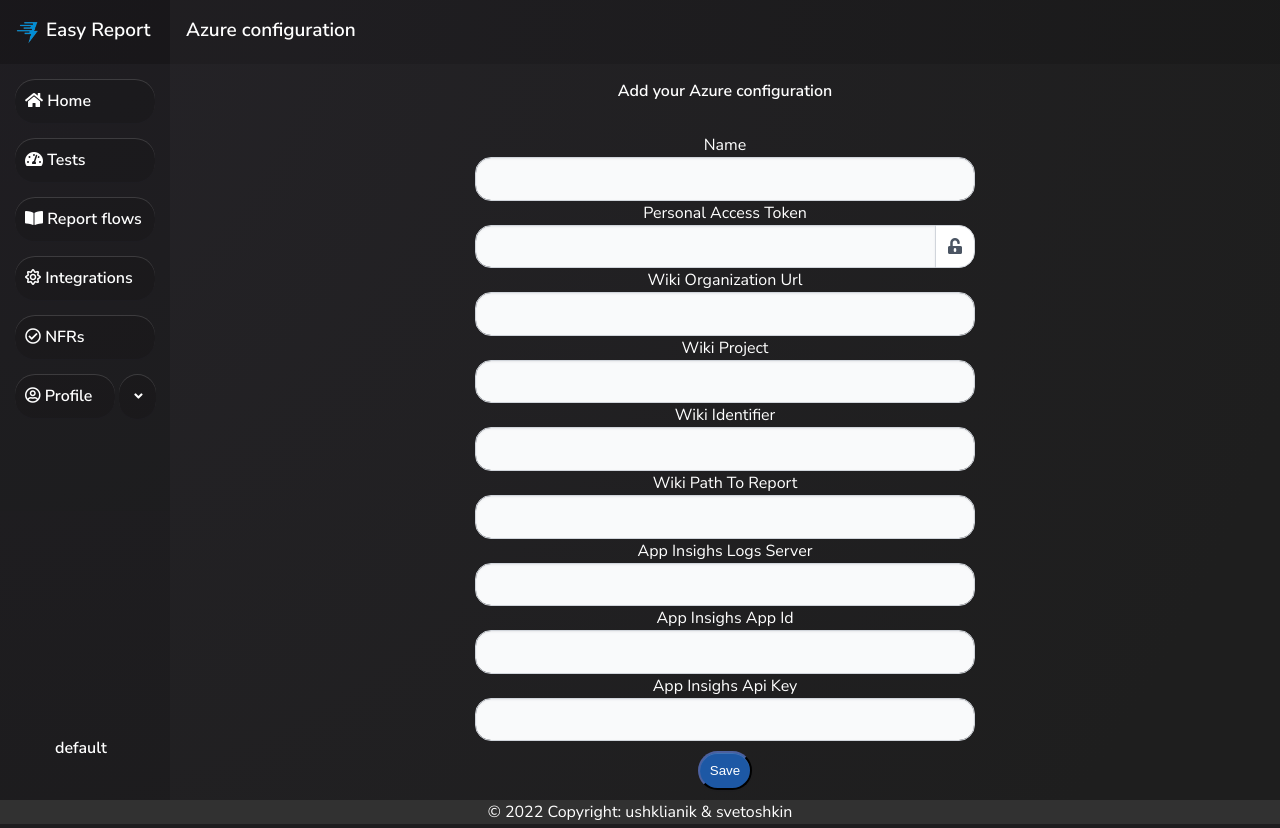
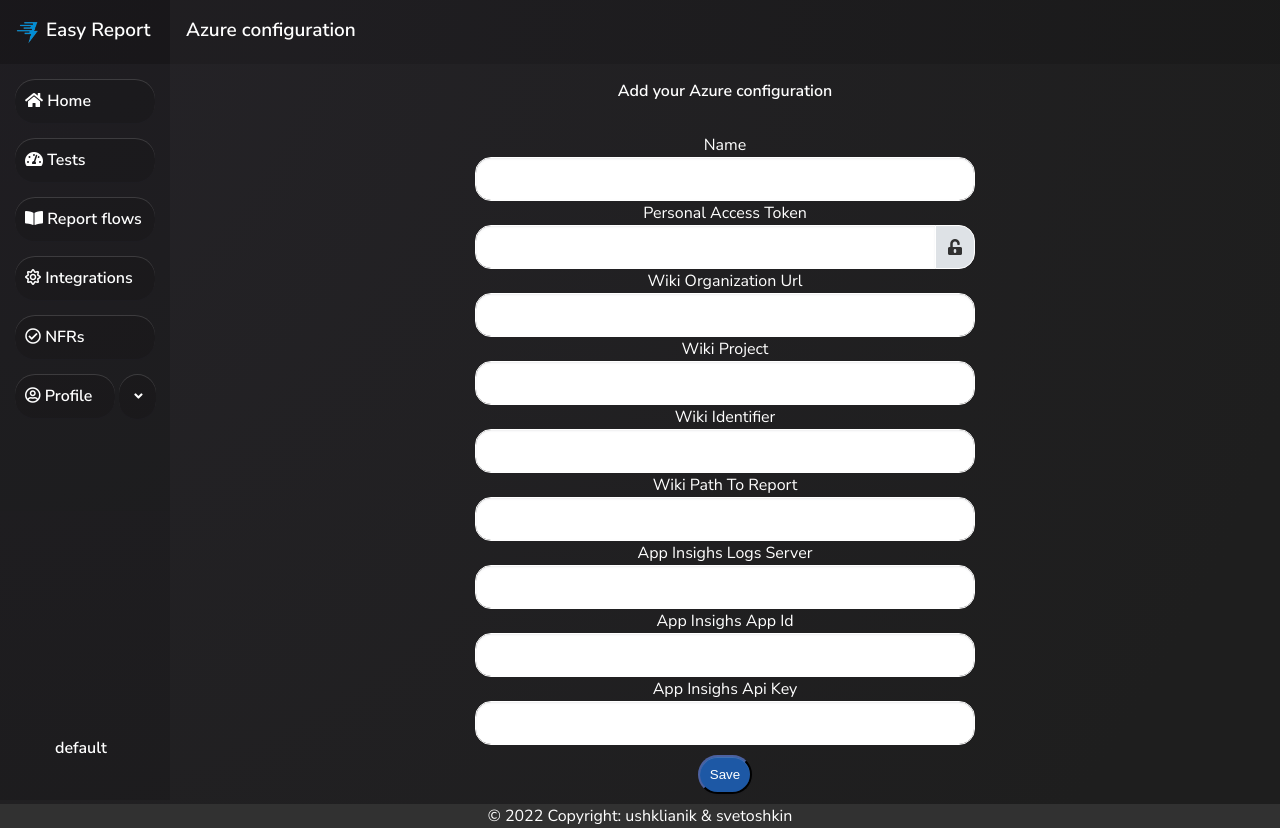
Before and after one commit to ushklianik/EasyReport, a Flask app: page /azure in a window 1280 px wide. Run offline with Flask 2, Linux system fonts and the light colour scheme; the visitor is signed in with stand-in values (Sample User, id 1); some libraries are stand-ins or nearby versions.

Commit message:
Changed from rem to px integrations,login,main.css

```diff
--- a/app/static/assets/css/integrations.css
+++ b/app/static/assets/css/integrations.css
@@ -7,7 +7,7 @@
 .nav-link {
     padding: 10px 100px 10px 100px;
     color: var(--bs-white);
-    background-color: rgb(47, 46, 46);
+    background-color: var(--bs-dark);
     border-radius: 16px;
     border: 1px solid var(--bs-white);}
     .nav-link.active {
@@ -28,7 +28,7 @@
     height: 300px;
     color: var(--bs-white);
     margin: 5px;
-    border: 0.0625rem solid #E5E7EB;
+    border: 1px solid var(--bs-white);
     border-radius: 16px;
 }
 
@@ -48,15 +48,15 @@ ul {
 .form-control {
     display: block;
     width: 100%;
-    padding: 0.55rem 0.75rem;
-    font-size: 1rem;
+    padding: 9px 12px;
+    font-size: 16px;
     font-weight: 400;
     line-height: 1.5;
     color: #4B5563;
-    background-color: #F9FAFB;
+    background-color: var(--bs-white);
     background-clip: padding-box;
-    border: 0.0625rem solid #D1D5DB;
-    border-radius: 1rem;
+    border: 1px solid var(--bs-white);
+    border-radius: 16px;
     box-shadow: inset 0 1px 2px rgb(23 31 56 / 8%);
     transition: border-color 0.15s ease-in-out, box-shadow 0.15s ease-in-out;
 }
@@ -72,16 +72,16 @@ ul {
 .input-group-text {
     display: flex;
     align-items: center;
-    padding: 0.55rem 0.75rem;
-    font-size: 1rem;
+    padding: 9px 12px;
+    font-size: 16px;
     font-weight: 400;
     line-height: 1.5;
-    color: #4B5563;
+    color: var(--bs-dark);
     text-align: center;
     white-space: nowrap;
-    background-color: #ffffff;
-    border: 0.0625rem solid #D1D5DB;
-    border-radius: 1rem;
+    background-color: var(--bs-gray-300);
+    border: 1px solid var(--bs-white);
+    border-radius: 16px;
 }
 
 .input-group > .form-control, .input-group > .form-select {
@@ -92,7 +92,7 @@ ul {
 }
 
 .input-group > :not(:first-child):not(.dropdown-menu):not(.valid-tooltip):not(.valid-feedback):not(.invalid-tooltip):not(.invalid-feedback) {
-    margin-left: -0.0625rem;
+    margin-left: -1px;
     border-top-left-radius: 0;
     border-bottom-left-radius: 0;
 }
--- a/app/static/assets/css/main.css
+++ b/app/static/assets/css/main.css
@@ -327,7 +327,7 @@ img {
     list-style: none;
     background-color: var(--bs-background-dark);
     background-clip: padding-box;
-    border: 1px solid #E5E7EB;
+    border: 1px solid var(--bs-white);
     border-radius: 16px;
     box-shadow: rgba(0, 0, 0, 0.1) 0px 4px 6px -1px, rgba(0, 0, 0, 0.06) 0px 2px 4px -1px; }
     .dropdown-menu[data-bs-popper] {
@@ -339,7 +339,7 @@ img {
 .dropdown-item {
     display: block;
     width: 100%;
-    padding: 0.25rem 1rem;
+    padding: 4px 16px;
     clear: both;
     font-weight: 400;
     color: var(--bs-white);
@@ -348,13 +348,13 @@ img {
     background-color: transparent;
     border: 0; }
     .dropdown-item:hover, .dropdown-item:focus {
-        color: #161d27;
+        color: var(--bs-black);
         background-color: #F3F4F6; }
     .dropdown-item.active, .dropdown-item:active {
-        color: #1F2937;
+        color: var(--bs-dark);
         text-decoration: none;
         background-color: #D1D5DB; }
     .dropdown-item.disabled, .dropdown-item:disabled {
-        color: #6B7280;
+        color: var(--bs-gray-300);
         pointer-events: none;
         background-color: transparent; }
--- a/app/templates/accounts/login.html
+++ b/app/templates/accounts/login.html
@@ -11,7 +11,7 @@
         {% include 'includes/preloader2.html' %}
         <div class="main-background flex-center-center">
             <div class="signin-inner">
-                <h1>Easy Reporter</h1>
+                <h1>Easy Report</h1>
                 <br />
                 <h2>Login</h2>
                 <br />
--- a/app/templates/accounts/register.html
+++ b/app/templates/accounts/register.html
@@ -11,7 +11,7 @@
         <!-- Section -->
         <div class="main-background flex-center-center">
             <div class="signin-inner">
-                <h1>Easy Reporter</h1>
+                <h1>Easy Report</h1>
                 <br />
                 <h2>Register</h2>
                 <br />
```
Also changed, not shown: app/static/assets/css/login.css (+14 -14 lines).
